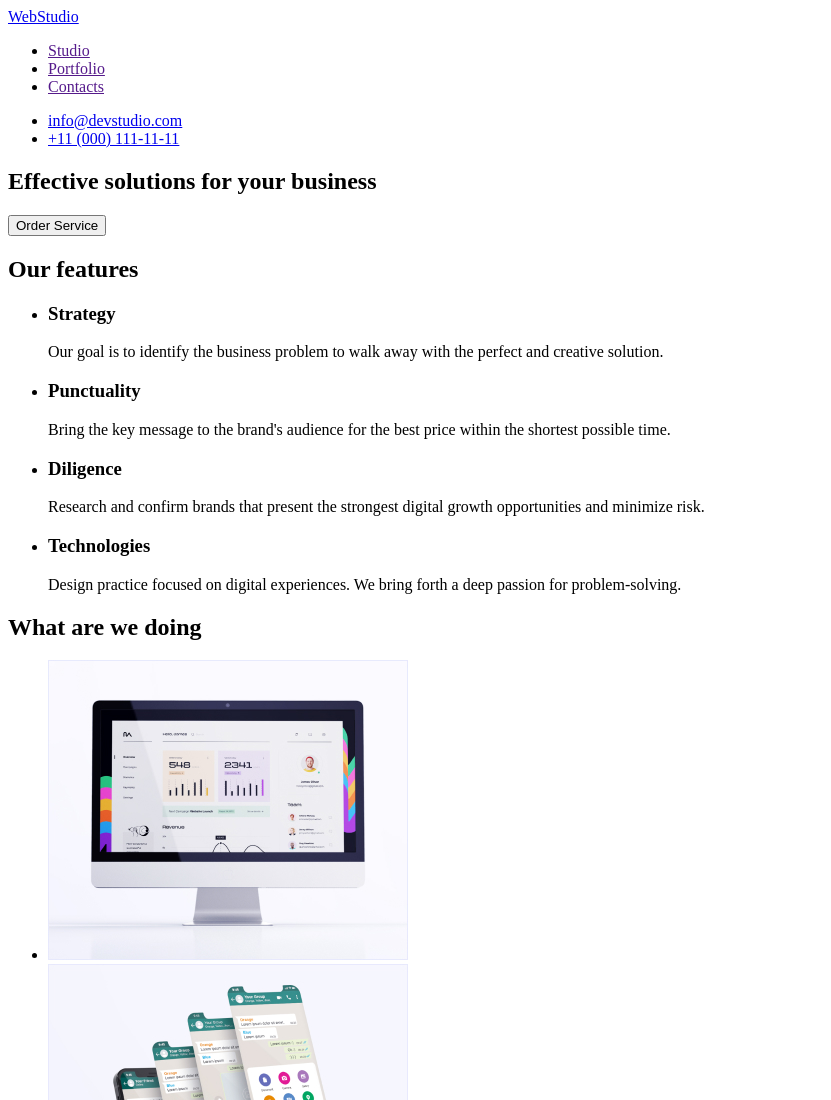
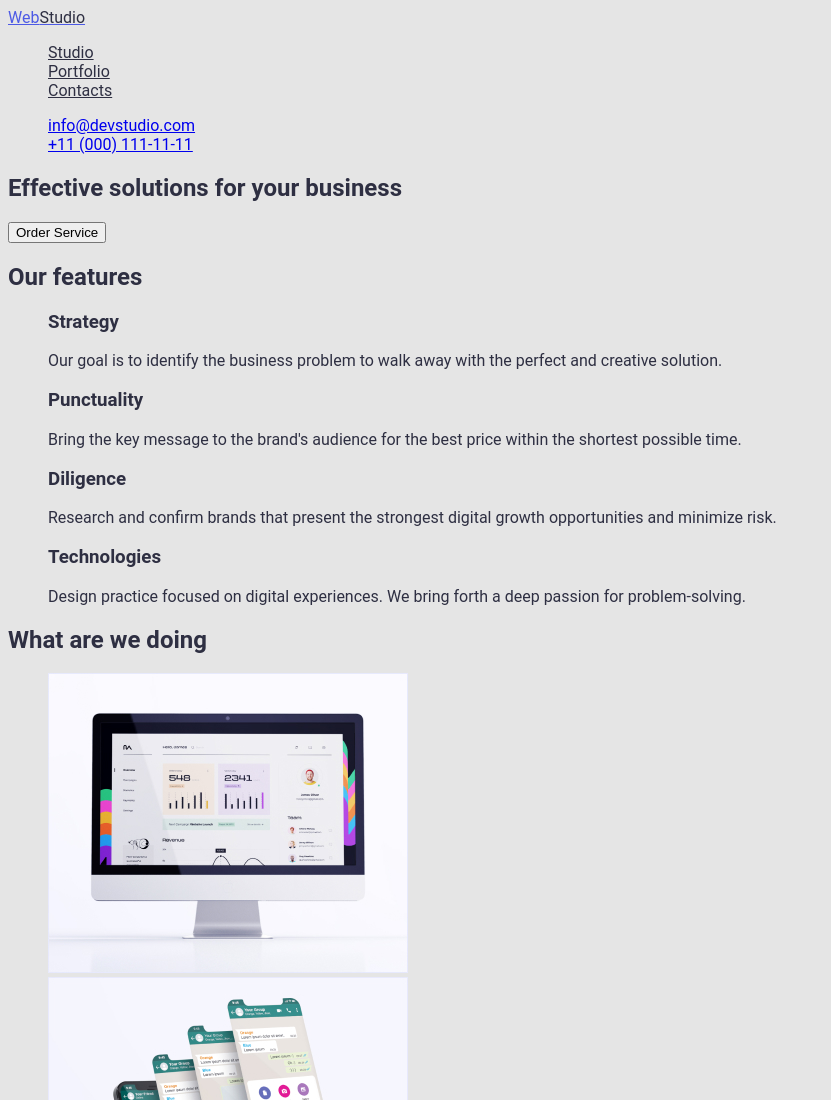
Before and after one commit to Valerii219/goit-markup-hw-02, a plain HTML site: page index.html in a window 1280 px wide. Shown: the top 1100 px of the page, without its empty margins (0-831 px from the left). Drawn offline with Linux system fonts and the light colour scheme.

Commit message:
Додавання селекторів

```diff
--- a/css/styles.css
+++ b/css/styles.css
@@ -1,8 +1,33 @@
-body {background-color:  #E5E5E5;
-    color:  tomato;
+body { color:  #2E2F42;
+    background-color:  #E5E5E5;
+    font-family: Roboto;
+
 }
-.logo {
-    color:
+.list {
+    list-style: none;
+}
+/* logo доробити */
+.logo-web {
+    color:#4D5AE5
+}
+.logo:hover {
+    color:#404BBF; ;
+}
+.logo-studio{color: #2E2F42;
+}
+/* site-nav */
+.site-nav .link{color: #2E2F42;
+
+}
+.site-nav .link:hover,
+.site-nav .link:focus
+ {
+    color: #404BBF;
+}
+.auth-nav{
+
+}
+.section-title { color:#2E2F42;
 }
 /* 1 color: #2E2F42; */
     /* 2 color: #434455; */
--- a/index.html
+++ b/index.html
@@ -5,19 +5,20 @@
         <meta http-equiv="X-UA-Compatible" content="IE=edge">
         <meta name="viewport" content="width=device-width, initial-scale=1.0">
      <title>Homework1</title>
+     <link rel="stylesheet" href="./css/styles.css">
     </head>
 <body>
     <!--header-->
     <header>
     <nav>
-        <a href="./index.html" class="logo">WebStudio</a>
-            <ul>
-                <li><a href="">Studio</a></li>
-                <li><a href="">Portfolio</a></li>
-                <li><a href="">Contacts</a></li>
+        <a href="./index.html" class=" logo logo-web">Web<span class="logo-studio">Studio</span></a>
+            <ul class="site-nav list">
+                <li><a href=""class=link>Studio</a></li>
+                <li><a href=""class=link>Portfolio</a></li>
+                <li><a href=""class=link>Contacts</a></li>
             </ul>
     </nav>
-                <ul>
+                <ul class="auth-nav list">
                     <li><a href="mailto:info@devstudio.com">info@devstudio.com</a></li>
                     <li><a href="tel:+110001111111">+11 (000) 111-11-11</a></li>
                 </ul>
@@ -29,9 +30,9 @@
             <h1>Effective solutions for your business</h1>
             <button type="button">Order Service</button>
         </section>
-        <section>
-            <h2>Our features</h2>
-                <ul><li><h3>Strategy</h3>
+        <section class="section">
+            <h2 class="section-title">Our features</h2>
+                <ul class="list"><li><h3>Strategy</h3>
                     <p>Our goal is to identify the business problem to walk away with the perfect and creative solution. </p></li>
                     <li> <h3>Punctuality</h3>
                         <p>Bring the key message to the brand's audience for the best price within the shortest possible time.</p></li>
@@ -41,18 +42,18 @@
                         <p>Design practice focused on digital experiences. We bring forth a deep passion for problem-solving.</p>  </li>
                 </ul>
         </section>
-        <section>
-            <h2>What are we doing</h2>
+        <section class="section">
+            <h2 class="section-title">What are we doing</h2>
 
-            <ul>
+            <ul class="list">
                 <li><img src="./images/box1.jpg" alt="ekran" width="360" height="300"></li>
                 <li><img src="./images/box2.jpg" alt="phones" width="360" height="300"></li>
                 <li><img src="./images/box3.jpg" alt="notebook and phone" width="360" height="300"> </li>
             </ul>
         </section>
-        <section>
-            <h2>Our Team</h2>
-            <ul>
+        <section class="section">
+            <h2 class="section-title">Our Team</h2>
+            <ul class="list">
                 <li><img src="./images/card1.jpg" alt="produkt designer" width="264" height="260">
                     <h3>Mark Guerrero</h3>
                     <p>Product Designer</p></li>
@@ -70,7 +71,7 @@
     </main>
     <!--footer-->
     <footer>
-        <a href="./index.html" class="logo">WebStudio</a>
+        <a href="./index.html">WebStudio</a>
         <p>Increase the flow of customers and sales for your business with digital marketing & growth solutions.</p>
     </footer>
 </body>
```
